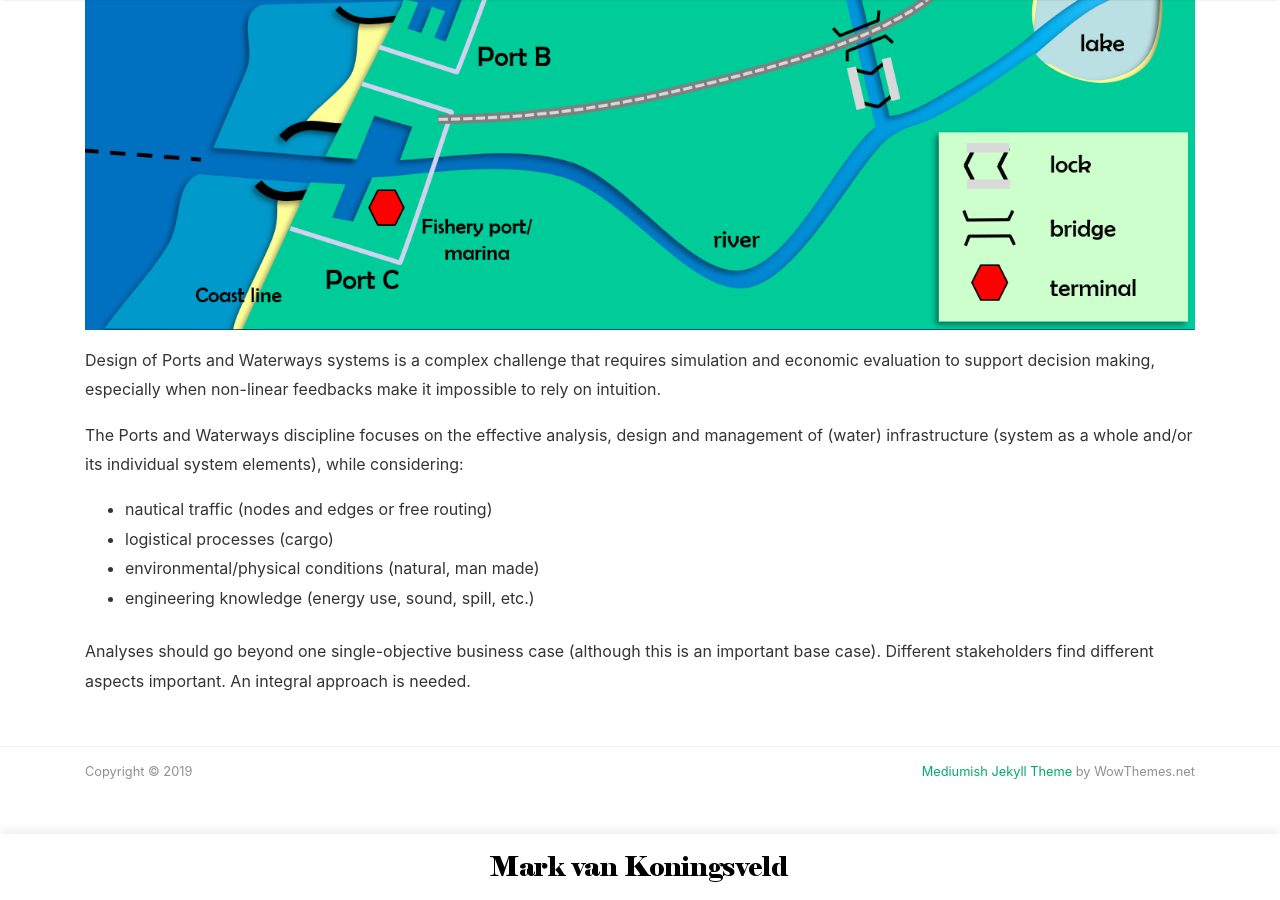
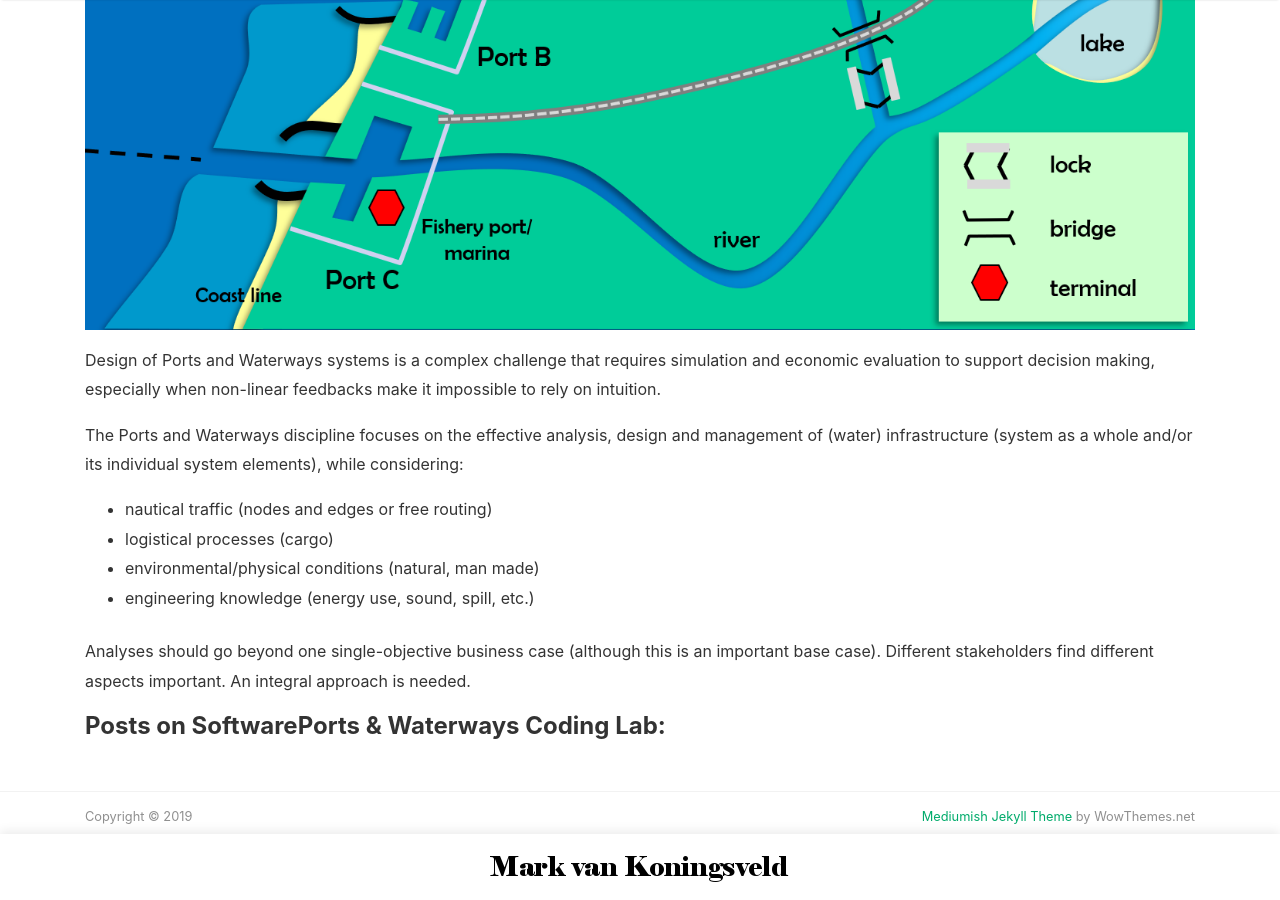
Before and after one commit to markvankoningsveld/markvankoningsveld.github.io, a Jekyll site: the page built from _pages/coding_lab.md, in a window 1280 px wide and 900 px high, scrolled down 782 px. Built offline with Jekyll 4.4.1, drawn with Linux system fonts in a browser that asks for light colours; nearby versions of some CDN libraries.

Commit message:
experiment javascript

```diff
--- a/_pages/coding_lab.md
+++ b/_pages/coding_lab.md
@@ -2,6 +2,7 @@
 layout: page
 title: Ports and Waterways Coding Lab
 permalink: /coding_lab
+category: [Software, Ports & Waterways Coding Lab]
 ---
 
 The Ports and Waterways chair at TU Delft is dedicated to deliver excellent academic research and education on the analysis, design and management of competitive, safe and sustainable waterborne supply chains.
@@ -19,3 +20,12 @@
 </ul>
 
 Analyses should go beyond one single-objective business case (although this is an important base case). Different stakeholders find different aspects important. An integral approach is needed.
+
+<h4>Posts on {{ page.category }}:</h4>
+
+{% assign cat = page.category %}
+<ul>
+  {% for post in site.categories.[cat] %}
+    <li><a href="{{ post.url }}">{{ post.title }}</a></li>
+  {% endfor %}
+</ul>
```
Also changed, not shown: _pages/sustainable_infrastructure.md (+1 -1 lines).
